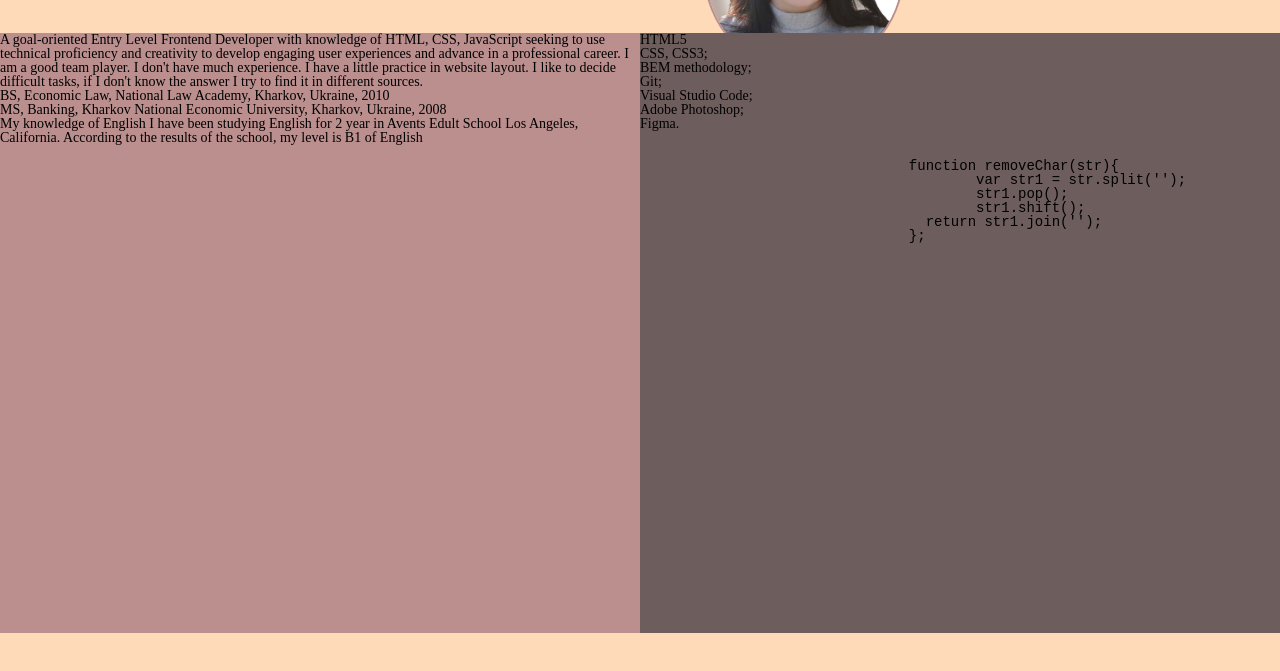
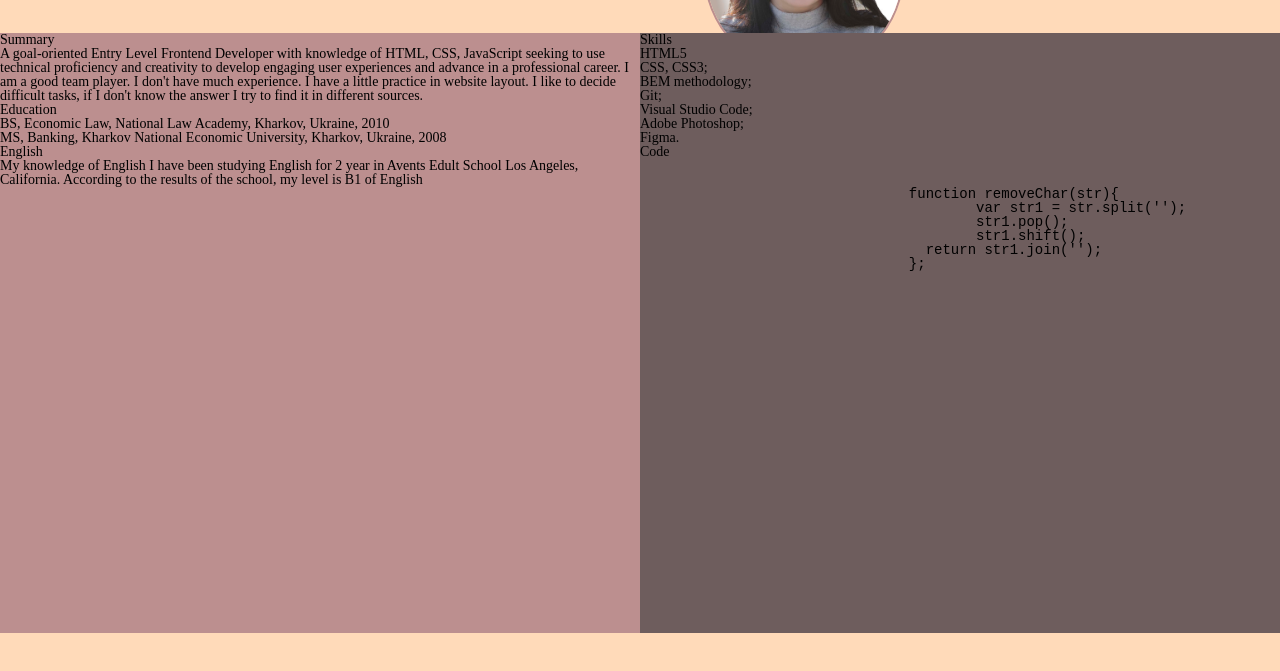
Before and after one commit to Ulpivov/rsschool-cv, a plain HTML site: page index.html in a window 1280 px wide. Shown: the part 127-798 px from the top of the page. Drawn offline with Linux system fonts and the light colour scheme.

Commit message:
feat: add main section

```diff
--- a/index.html
+++ b/index.html
@@ -23,6 +23,7 @@
 	</header>
 	<main class="main">
 		<section class="about">
+			<h2 class="about__subtitle">Summary</h2>
 			<div class="summury">A goal-oriented Entry Level Frontend Developer with knowledge of HTML, CSS, JavaScript
 				seeking to use technical proficiency and creativity to develop engaging user experiences and advance in a
 				professional career.
@@ -30,16 +31,22 @@
 				decide difficult tasks, if I don't know the answer I try to find it in different sources.
 			</div>
 			<div class="education">
+				<h2 class="education__subtitle">Education</h2>
 				<ul class="eduction__list">
 					<li class="education__item">BS, Economic Law, National Law Academy, Kharkov, Ukraine, 2010</li>
 					<li class="education__item">MS, Banking, Kharkov National Economic University, Kharkov, Ukraine, 2008
 					</li>
 				</ul>
 			</div>
-			<div class="english">My knowledge of English I have been studying English for 2 year in Avents Edult School Los
-				Angeles, California. According to the results of the school, my level is B1 of English</div>
+			<div class="english">
+				<h2 class="english__subtitle">English</h2>
+				<div class="english__describe">My knowledge of English I have been studying English for 2 year in Avents
+					Edult School Los
+					Angeles, California. According to the results of the school, my level is B1 of English</div>
+			</div>
 		</section>
 		<section class="skills">
+			<h2 class="skills__subtitle">Skills</h2>
 			<ul class="skills__list">
 				<li class="skills__item">HTML5</li>
 				<li class="skills__item">CSS, CSS3;</li>
@@ -49,8 +56,9 @@
 				<li class="skills__item">Adobe Photoshop;</li>
 				<li class="skills__item">Figma.</li>
 			</ul>
-
-			<pre>
+			<div class="code">
+				<h2 class="code__subtitle">Code</h2>
+				<pre>
 			<code class="code">
 
 				function removeChar(str){
@@ -62,9 +70,16 @@
 
 			</code>
 			</pre>
+			</div>
 		</section>
 	</main>
 	<footer class="footer">
+		<ul class="contacts">
+			<li class="contacts__item"></li>
+			<li class="contacts__item"></li>
+			<li class="contacts__item"></li>
+			<li class="contacts__item"></li>
+		</ul>
 
 	</footer>
 
```
